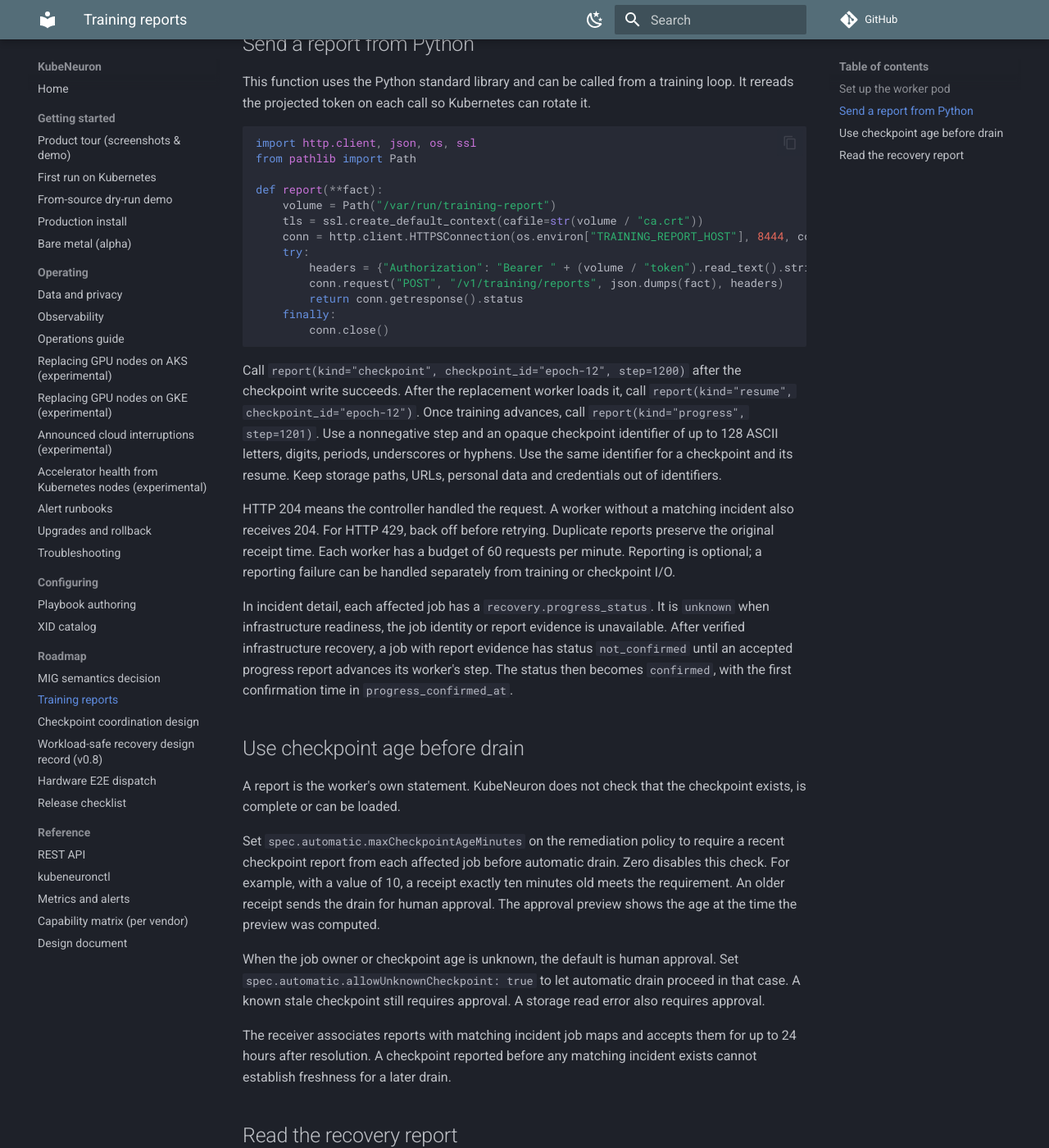
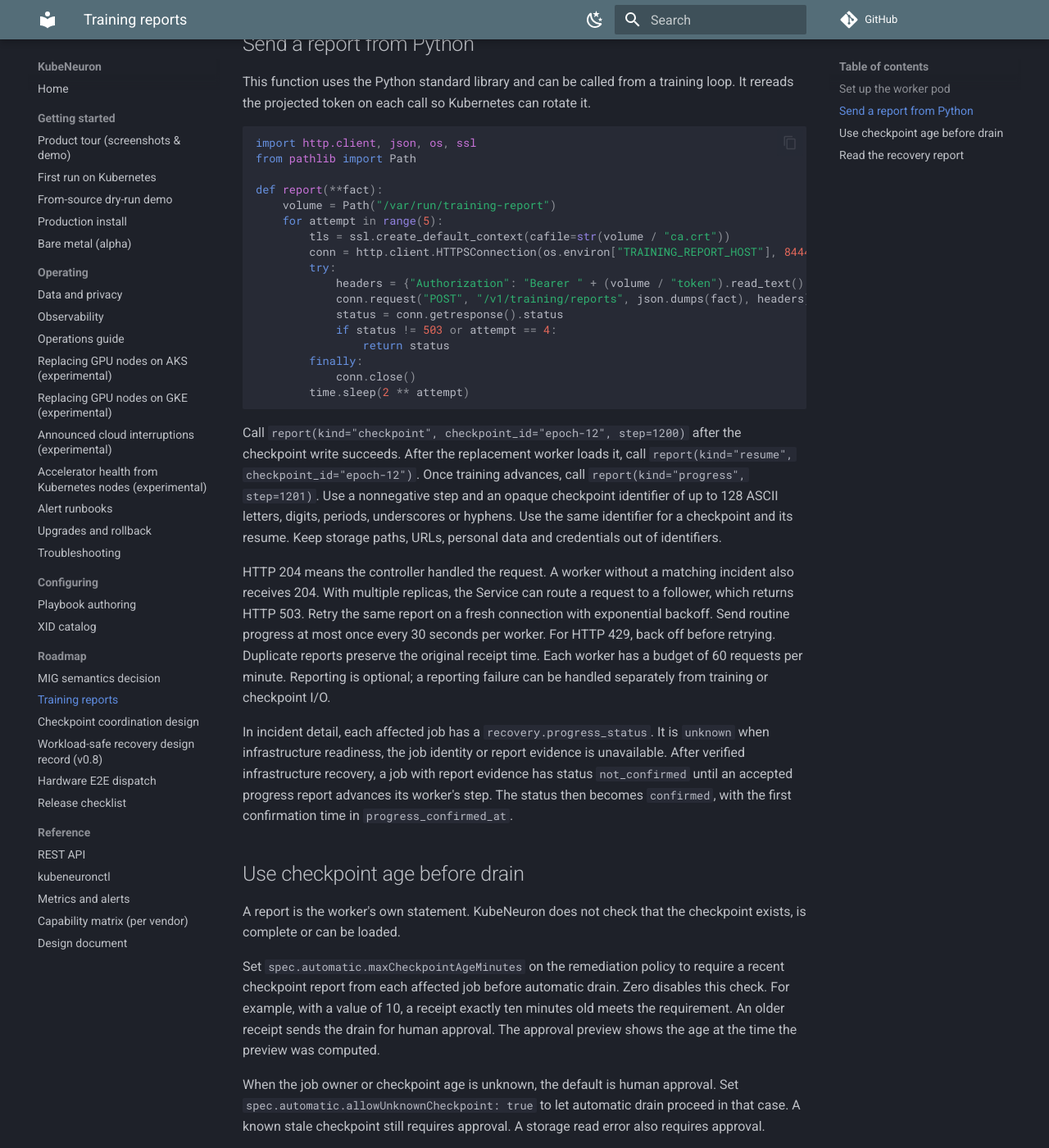
Before and after one commit to kubeneuron/kubeneuron, an MkDocs documentation site: the page built from docs/training-reports.md, in a window 1280 px wide and 1400 px high, scrolled down 1077 px. Shown: the whole window at 82% size. Built offline with MkDocs 1.6.1 and Material for MkDocs 9.7.7, drawn with Linux system fonts in a browser that asks for light colours; comment, search, counter and statistics services are not loaded.

Commit message:
Retry training reports on a fresh connection after HTTP 503
Signed-off-by: Andrii Petruk <andrey.petruk@gmail.com>

````diff
--- a/docs/training-reports.md
+++ b/docs/training-reports.md
@@ -36,19 +36,23 @@ from pathlib import Path
 
 def report(**fact):
     volume = Path("/var/run/training-report")
-    tls = ssl.create_default_context(cafile=str(volume / "ca.crt"))
-    conn = http.client.HTTPSConnection(os.environ["TRAINING_REPORT_HOST"], 8444, context=tls, timeout=5)
-    try:
-        headers = {"Authorization": "Bearer " + (volume / "token").read_text().strip(), "Content-Type": "application/json"}
-        conn.request("POST", "/v1/training/reports", json.dumps(fact), headers)
-        return conn.getresponse().status
-    finally:
-        conn.close()
+    for attempt in range(5):
+        tls = ssl.create_default_context(cafile=str(volume / "ca.crt"))
+        conn = http.client.HTTPSConnection(os.environ["TRAINING_REPORT_HOST"], 8444, context=tls, timeout=5)
+        try:
+            headers = {"Authorization": "Bearer " + (volume / "token").read_text().strip(), "Content-Type": "application/json"}
+            conn.request("POST", "/v1/training/reports", json.dumps(fact), headers)
+            status = conn.getresponse().status
+            if status != 503 or attempt == 4:
+                return status
+        finally:
+            conn.close()
+        time.sleep(2 ** attempt)
 ```
 
 Call `report(kind="checkpoint", checkpoint_id="epoch-12", step=1200)` after the checkpoint write succeeds. After the replacement worker loads it, call `report(kind="resume", checkpoint_id="epoch-12")`. Once training advances, call `report(kind="progress", step=1201)`. Use a nonnegative step and an opaque checkpoint identifier of up to 128 ASCII letters, digits, periods, underscores or hyphens. Use the same identifier for a checkpoint and its resume. Keep storage paths, URLs, personal data and credentials out of identifiers.
 
-HTTP 204 means the controller handled the request. A worker without a matching incident also receives 204. For HTTP 429, back off before retrying. Duplicate reports preserve the original receipt time. Each worker has a budget of 60 requests per minute. Reporting is optional; a reporting failure can be handled separately from training or checkpoint I/O.
+HTTP 204 means the controller handled the request. A worker without a matching incident also receives 204. With multiple replicas, the Service can route a request to a follower, which returns HTTP 503. Retry the same report on a fresh connection with exponential backoff. Send routine progress at most once every 30 seconds per worker. For HTTP 429, back off before retrying. Duplicate reports preserve the original receipt time. Each worker has a budget of 60 requests per minute. Reporting is optional; a reporting failure can be handled separately from training or checkpoint I/O.
 
 In incident detail, each affected job has a `recovery.progress_status`. It is `unknown` when infrastructure readiness, the job identity or report evidence is unavailable. After verified infrastructure recovery, a job with report evidence has status `not_confirmed` until an accepted progress report advances its worker's step. The status then becomes `confirmed`, with the first confirmation time in `progress_confirmed_at`.
 
````
Also changed, not shown: 1 other file.
